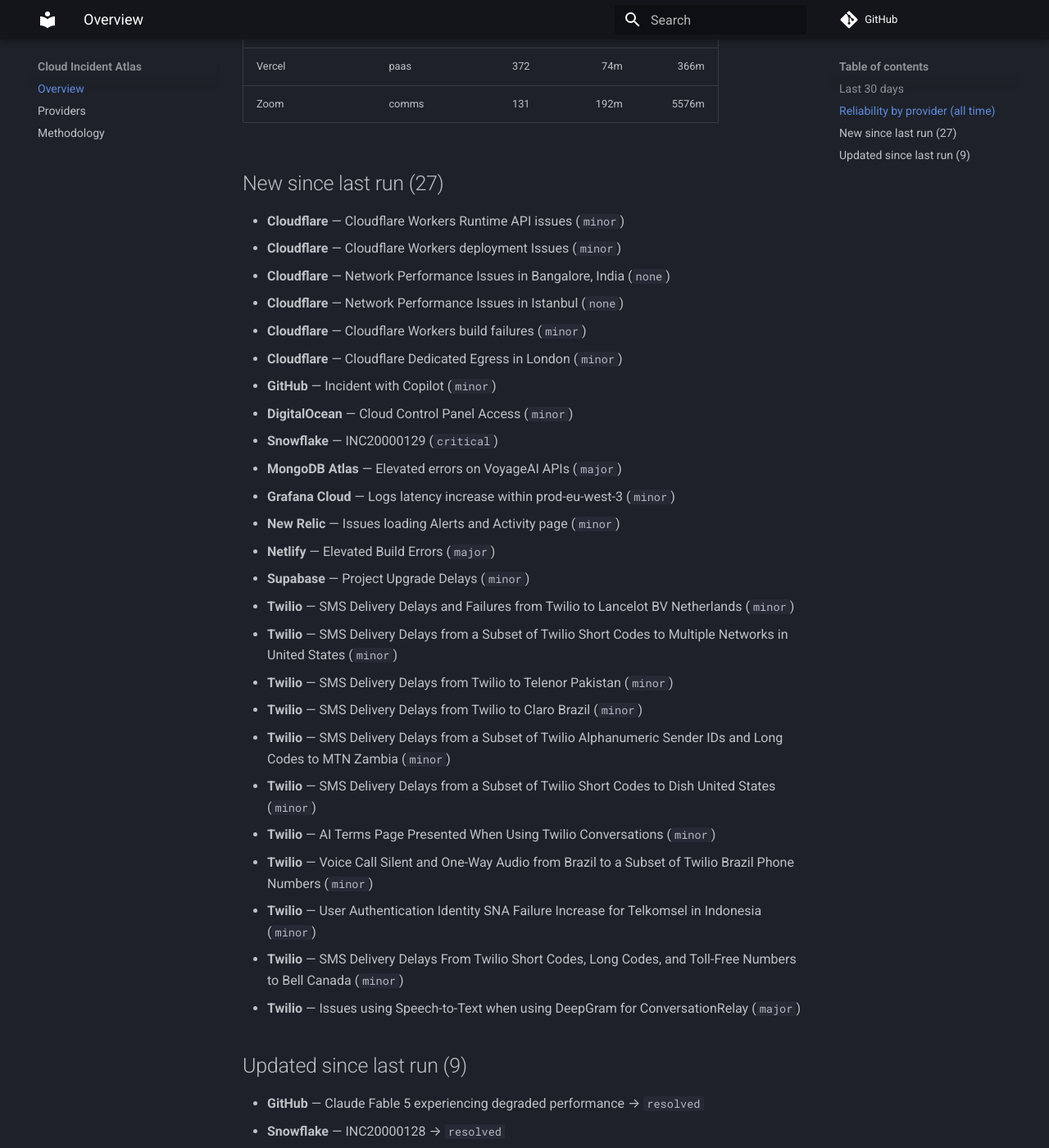
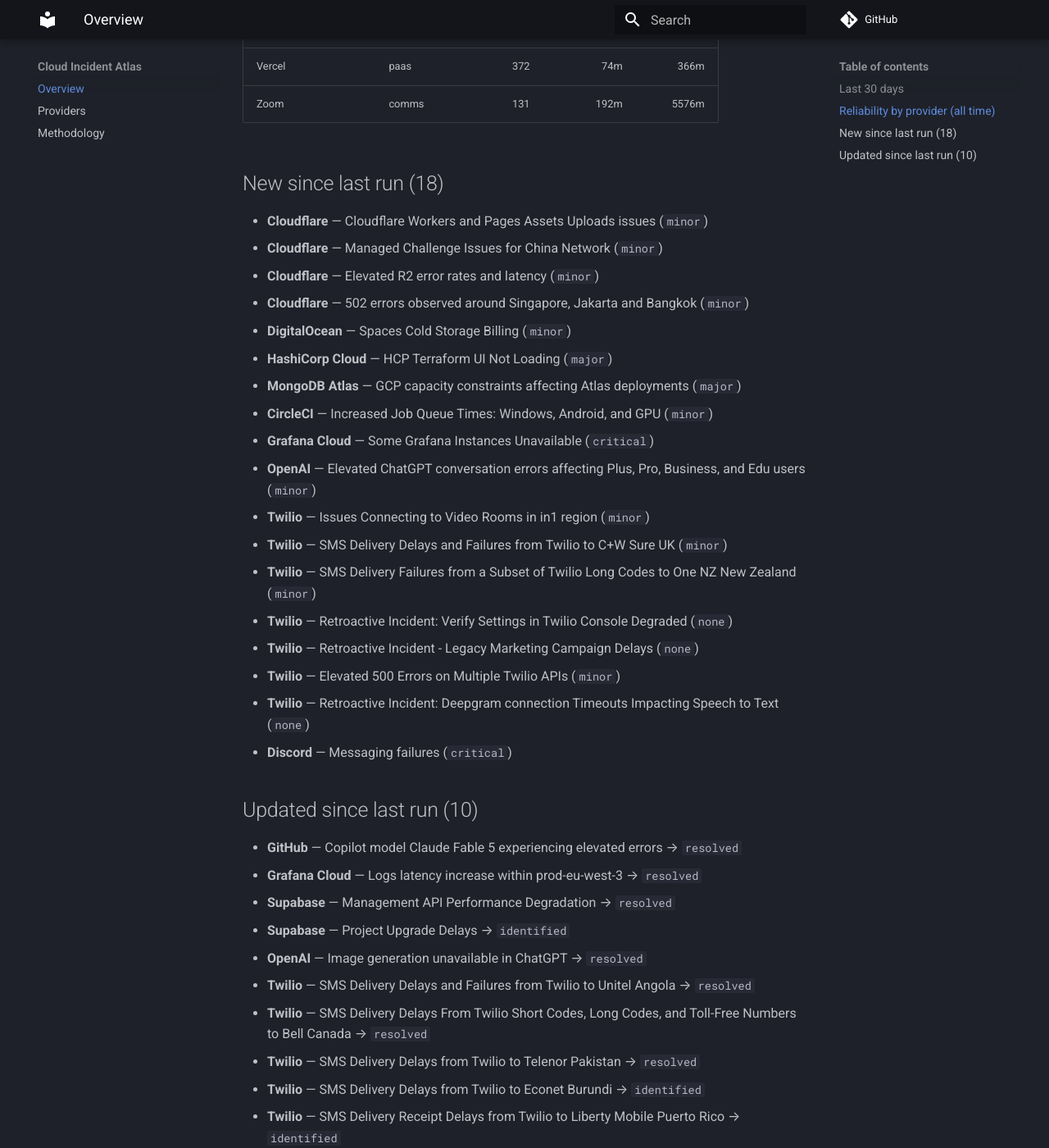
Before and after one commit to ayushgupta07xx/cloud-incident-atlas, an MkDocs documentation site: the page built from docs/index.md, in a window 1280 px wide and 1400 px high, scrolled down 1434 px. Shown: the whole window at 82% size. Built offline with MkDocs 1.6.1 and Material for MkDocs 9.7.7, drawn with Linux system fonts in a browser that asks for light colours; comment, search, counter and statistics services are not loaded; some of the changed text lies outside the part shown.

Commit message:
docs: refresh digest and charts
Regenerated from the corpus by the ingest pipeline.

Run: https://github.com/ayushgupta07xx/cloud-incident-atlas/actions/runs/30990589428

Co-authored-by: github-actions[bot] <41898282+github-actions[bot]@users.noreply.github.com>

```diff
--- a/docs/index.md
+++ b/docs/index.md
@@ -13,68 +13,62 @@
 | --- | --- | ---: | ---: | ---: |
 | Atlassian | devtools | 39 | 120m | 2244m |
 | Amazon Web Services | cloud | 39 | — | — |
-| CircleCI | devtools | 295 | 66m | 491m |
-| Cloudflare | cdn | 6573 | 240m | 495m |
+| CircleCI | devtools | 296 | 67m | 490m |
+| Cloudflare | cdn | 6577 | 240m | 495m |
 | Confluent Cloud | data | 248 | 195m | 1645m |
 | Datadog | observability | 119 | 74m | 222m |
-| DigitalOcean | cloud | 495 | 145m | 571m |
-| Discord | comms | 207 | 54m | 299m |
+| DigitalOcean | cloud | 496 | 145m | 571m |
+| Discord | comms | 208 | 55m | 298m |
 | Elastic Cloud | observability | 241 | 188m | 1326m |
 | Google Cloud Platform | cloud | 4 | — | — |
 | GitHub | devtools | 589 | 66m | 279m |
-| Grafana Cloud | observability | 730 | 90m | 1154m |
-| HashiCorp Cloud | devtools | 25 | 371m | 1463m |
-| MongoDB Atlas | data | 266 | 120m | 1383m |
+| Grafana Cloud | observability | 731 | 91m | 1154m |
+| HashiCorp Cloud | devtools | 26 | 283m | 1461m |
+| MongoDB Atlas | data | 267 | 120m | 1383m |
 | Netlify | paas | 213 | 41m | 219m |
 | New Relic | observability | 103 | 63m | 303m |
 | npm | devtools | 59 | 107m | 340m |
-| OpenAI | ai | 26 | 111m | 926m |
+| OpenAI | ai | 27 | 123m | 914m |
 | Sentry | observability | 324 | 83m | 361m |
 | Snowflake | data | 185 | 126m | 599m |
-| Supabase | paas | 378 | 156m | 846m |
-| Twilio | comms | 10681 | 270m | 1058m |
+| Supabase | paas | 378 | 158m | 891m |
+| Twilio | comms | 10688 | 270m | 1059m |
 | Vercel | paas | 372 | 74m | 366m |
 | Zoom | comms | 131 | 192m | 5576m |
 
-## New since last run (27)
+## New since last run (18)
 
-- **Cloudflare** — Cloudflare Workers Runtime API issues (`minor`)
-- **Cloudflare** — Cloudflare Workers deployment Issues (`minor`)
-- **Cloudflare** — Network Performance Issues in Bangalore, India (`none`)
-- **Cloudflare** — Network Performance Issues in Istanbul (`none`)
-- **Cloudflare** — Cloudflare Workers build failures (`minor`)
-- **Cloudflare** — Cloudflare Dedicated Egress in London (`minor`)
-- **GitHub** — Incident with Copilot (`minor`)
-- **DigitalOcean** — Cloud Control Panel Access (`minor`)
-- **Snowflake** — INC20000129 (`critical`)
-- **MongoDB Atlas** — Elevated errors on VoyageAI APIs (`major`)
-- **Grafana Cloud** — Logs latency increase within prod-eu-west-3 (`minor`)
-- **New Relic** — Issues loading Alerts and Activity page (`minor`)
-- **Netlify** — Elevated Build Errors (`major`)
-- **Supabase** — Project Upgrade Delays (`minor`)
-- **Twilio** — SMS Delivery Delays and Failures from Twilio to Lancelot BV Netherlands (`minor`)
-- **Twilio** — SMS Delivery Delays from a Subset of Twilio Short Codes to Multiple Networks in United States (`minor`)
-- **Twilio** — SMS Delivery Delays from Twilio to Telenor Pakistan (`minor`)
-- **Twilio** — SMS Delivery Delays from Twilio to Claro Brazil (`minor`)
-- **Twilio** — SMS Delivery Delays from a Subset of Twilio Alphanumeric Sender IDs and Long Codes to MTN Zambia (`minor`)
-- **Twilio** — SMS Delivery Delays from a Subset of Twilio Short Codes to Dish United States (`minor`)
-- **Twilio** — AI Terms Page Presented When Using Twilio Conversations (`minor`)
-- **Twilio** — Voice Call Silent and One-Way Audio from Brazil to a Subset of Twilio Brazil Phone Numbers (`minor`)
-- **Twilio** — User Authentication Identity SNA Failure Increase for Telkomsel in Indonesia (`minor`)
-- **Twilio** — SMS Delivery Delays From Twilio Short Codes, Long Codes, and Toll-Free Numbers to Bell Canada (`minor`)
-- **Twilio** — Issues using Speech-to-Text when using DeepGram for ConversationRelay (`major`)
+- **Cloudflare** — Cloudflare Workers and Pages Assets Uploads issues (`minor`)
+- **Cloudflare** — Managed Challenge Issues for China Network (`minor`)
+- **Cloudflare** — Elevated R2 error rates and latency (`minor`)
+- **Cloudflare** — 502 errors observed around Singapore, Jakarta and Bangkok (`minor`)
+- **DigitalOcean** — Spaces Cold Storage Billing (`minor`)
+- **HashiCorp Cloud** — HCP Terraform UI Not Loading (`major`)
+- **MongoDB Atlas** — GCP capacity constraints affecting Atlas deployments (`major`)
+- **CircleCI** — Increased Job Queue Times: Windows, Android, and GPU (`minor`)
+- **Grafana Cloud** — Some Grafana Instances Unavailable (`critical`)
+- **OpenAI** — Elevated ChatGPT conversation errors affecting Plus, Pro, Business, and Edu users (`minor`)
+- **Twilio** — Issues Connecting to Video Rooms in in1 region (`minor`)
+- **Twilio** — SMS Delivery Delays and Failures from Twilio to C+W Sure UK (`minor`)
+- **Twilio** — SMS Delivery Failures from a Subset of Twilio Long Codes to One NZ New Zealand (`minor`)
+- **Twilio** — Retroactive Incident: Verify Settings in Twilio Console Degraded (`none`)
+- **Twilio** — Retroactive Incident - Legacy Marketing Campaign Delays (`none`)
+- **Twilio** — Elevated 500 Errors on Multiple Twilio APIs (`minor`)
+- **Twilio** — Retroactive Incident: Deepgram connection Timeouts Impacting Speech to Text (`none`)
+- **Discord** — Messaging failures (`critical`)
 
-## Updated since last run (9)
+## Updated since last run (10)
 
-- **GitHub** — Claude Fable 5 experiencing degraded performance → `resolved`
-- **Snowflake** — INC20000128 → `resolved`
-- **Supabase** — Management API Performance Degradation → `monitoring`
-- **Twilio** — User Authentication Identity SNA Failure Increase for Indosat in Indonesia → `resolved`
-- **Twilio** — Voice Call Failures from Twilio Phone Numbers to Core Communications United States → `resolved`
+- **GitHub** — Copilot model Claude Fable 5 experiencing elevated errors → `resolved`
+- **Grafana Cloud** — Logs latency increase within prod-eu-west-3 → `resolved`
+- **Supabase** — Management API Performance Degradation → `resolved`
+- **Supabase** — Project Upgrade Delays → `identified`
+- **OpenAI** — Image generation unavailable in ChatGPT → `resolved`
+- **Twilio** — SMS Delivery Delays and Failures from Twilio to Unitel Angola → `resolved`
+- **Twilio** — SMS Delivery Delays From Twilio Short Codes, Long Codes, and Toll-Free Numbers to Bell Canada → `resolved`
+- **Twilio** — SMS Delivery Delays from Twilio to Telenor Pakistan → `resolved`
 - **Twilio** — SMS Delivery Delays from Twilio to Econet Burundi → `identified`
-- **Twilio** — SMS Delivery Delays from Twilio to Unitel Angola → `identified`
 - **Twilio** — SMS Delivery Receipt Delays from Twilio to Liberty Mobile Puerto Rico → `identified`
-- **Twilio** — SMS Delivery Delays and Failures from Twilio to Metfone Cambodia → `identified`
 
 ---
 
```
Also changed, not shown: other parts of docs/index.md (+3 -3 lines), README.md (+8 -8 lines), docs/providers.md (+17 -17 lines), docs/img/mttr.svg, docs/img/timeline.svg.
